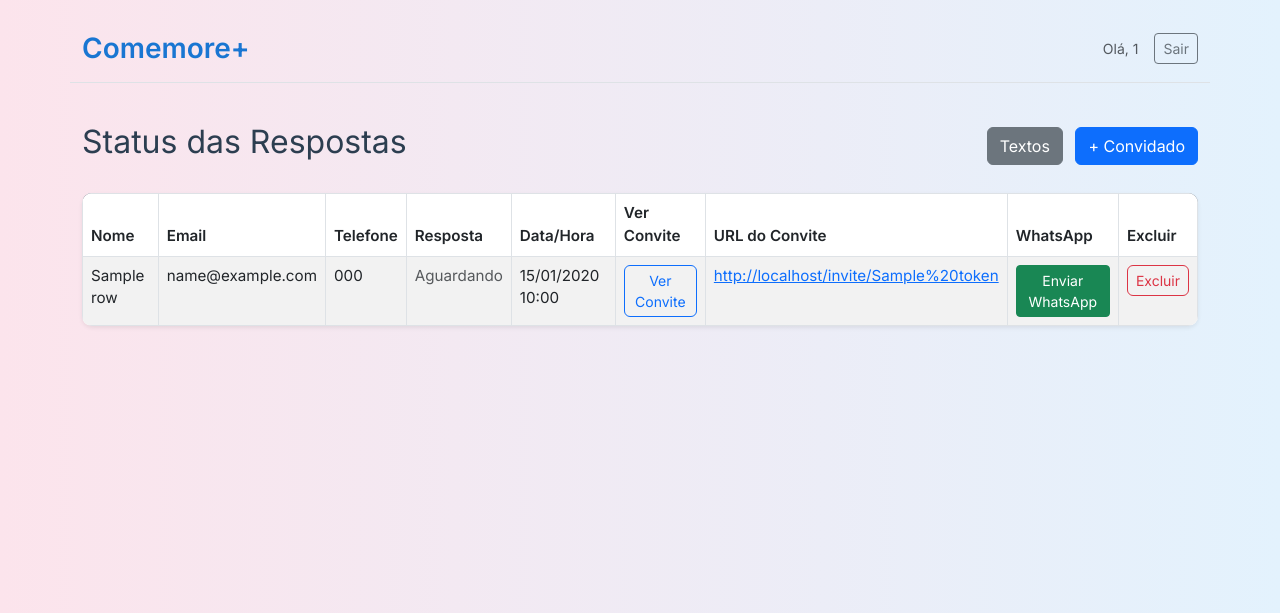
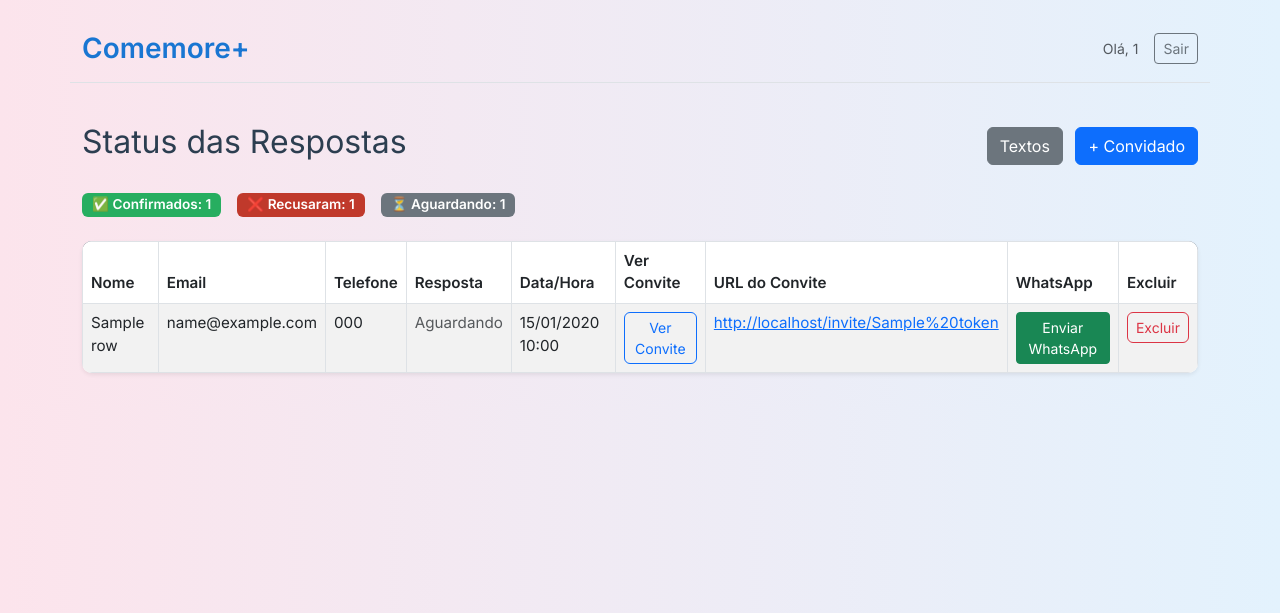
Before and after one commit to Paulo-Marcelo-Git/project_rsvp_birthday, a Flask app: template backend/templates/admin_responses.html in a window 1280 px wide. Shown: the top 613 px of the page. Run offline with Flask 3, Linux system fonts and the light colour scheme; the visitor is signed in with stand-in values (Sample User, id 1); the template is opened without the code that fills it: most values are stand-ins (such as "Sample title", 1, 10 or a date in 2020).

Commit message:
feat(estilização) estilização do projeto

```diff
--- a/backend/app.py
+++ b/backend/app.py
@@ -50,7 +50,6 @@ def logout():
     flash("Sessão encerrada.", "info")
     return redirect(url_for("login"))
 
-# ---- CONEXÃO DB ----
 def get_connection():
     return pymysql.connect(
         host=os.getenv('DB_HOST','localhost'),
@@ -62,7 +61,6 @@ def get_connection():
         init_command='SET NAMES utf8mb4'
     )
 
-# ---- ROTA DO CONVITE ----
 @app.route('/invite/<token>', methods=['GET','POST'])
 def invite(token):
     conn = get_connection()
@@ -100,7 +98,6 @@ def invite(token):
         post_no_text  = texts.get('post_no_text')
     )
 
-# ---- ROTAS DE ADMIN ----
 @app.route("/admin/respostas")
 @login_required
 def respostas():
@@ -123,7 +120,6 @@ def respostas():
         )
         texts = {r['key']: r['value'] for r in cursor.fetchall()}
 
-    # Adiciona o link do WhatsApp a cada convidado
     for row in convidados:
         if row['phone']:
             phone_clean = (
@@ -138,10 +134,17 @@ def respostas():
         else:
             row['whatsapp_url'] = None
 
+    total_sim = sum(1 for c in convidados if c['response'] == 'yes')
+    total_nao = sum(1 for c in convidados if c['response'] == 'no')
+    total_aguardando = sum(1 for c in convidados if c['response'] is None)
+
     return render_template(
         'admin_responses.html',
         convidados=convidados,
-        texts=texts
+        texts=texts,
+        total_sim=total_sim,
+        total_nao=total_nao,
+        total_aguardando=total_aguardando
     )
 
 @app.route("/admin/convidados/add", methods=['POST'])
--- a/backend/templates/admin_responses.html
+++ b/backend/templates/admin_responses.html
@@ -17,15 +17,20 @@
   <div class="d-flex justify-content-between align-items-center mb-4">
     <h2>Status das Respostas</h2>
     <div>
-      <button class="btn btn-secondary me-2" data-bs-toggle="modal" data-bs-target="#modalTextos">
-        Textos
-      </button>
-      <button class="btn btn-primary" data-bs-toggle="modal" data-bs-target="#modalAdd">
-        + Convidado
-      </button>
+      <button class="btn btn-secondary me-2" data-bs-toggle="modal" data-bs-target="#modalTextos">Textos</button>
+      <button class="btn btn-primary" data-bs-toggle="modal" data-bs-target="#modalAdd">+ Convidado</button>
     </div>
   </div>
 
+  <!-- Contadores -->
+  <div class="mb-4 d-flex gap-3">
+    <div class="badge bg-success">✅ Confirmados: {{ total_sim }}</div>
+    <div class="badge bg-danger">❌ Recusaram: {{ total_nao }}</div>
+    <div class="badge bg-secondary">⏳ Aguardando: {{ total_aguardando }}</div>
+  </div>
+
+  <!-- Tabela para desktop -->
+  <div class="d-none d-md-block">
     <table class="table table-striped table-bordered shadow-sm">
       <thead>
         <tr>
@@ -57,10 +62,7 @@
           </td>
           <td>{{ row.response_date.strftime("%d/%m/%Y %H:%M") if row.response_date else '-' }}</td>
           <td>
-          <a href="{{ url_for('invite', token=row.token) }}"
-             class="btn btn-sm btn-outline-primary" target="_blank">
-            Ver Convite
-          </a>
+            <a href="{{ url_for('invite', token=row.token) }}" class="btn btn-sm btn-outline-primary" target="_blank">Ver Convite</a>
           </td>
           <td>
             <a href="{{ url_for('invite', token=row.token, _external=True) }}" target="_blank">
@@ -69,9 +71,7 @@
           </td>
           <td>
             {% if row.whatsapp_url %}
-            <a href="{{ row.whatsapp_url }}" target="_blank" class="btn btn-sm btn-success">
-              Enviar WhatsApp
-            </a>
+              <a href="{{ row.whatsapp_url }}" target="_blank" class="btn btn-sm btn-success">Enviar WhatsApp</a>
             {% else %}
               <span class="text-muted">Sem número</span>
             {% endif %}
@@ -86,6 +86,51 @@
         {% endfor %}
       </tbody>
     </table>
+  </div>
+
+  <!-- Cartões para mobile -->
+  <div class="d-block d-md-none">
+    <div class="d-flex flex-column gap-3">
+      {% for row in convidados %}
+      <div class="card shadow-sm">
+        <div class="card-body">
+          <h5 class="card-title mb-2">{{ row.name }}</h5>
+          <p class="mb-1"><strong>Email:</strong> {{ row.email or '-' }}</p>
+          <p class="mb-1"><strong>Telefone:</strong> {{ row.phone or '-' }}</p>
+          <p class="mb-1">
+            <strong>Resposta:</strong>
+            {% if row.response == 'yes' %}
+              <span class="badge bg-success">Sim</span>
+            {% elif row.response == 'no' %}
+              <span class="badge bg-danger">Não</span>
+            {% else %}
+              <span class="text-muted">Aguardando</span>
+            {% endif %}
+          </p>
+          <p class="mb-2"><strong>Data/Hora:</strong> {{ row.response_date.strftime("%d/%m/%Y %H:%M") if row.response_date else '-' }}</p>
+
+          <div class="d-flex flex-wrap gap-2">
+            <a href="{{ url_for('invite', token=row.token) }}" class="btn btn-sm btn-outline-primary" target="_blank">Ver Convite</a>
+            {% if row.whatsapp_url %}
+              <a href="{{ row.whatsapp_url }}" class="btn btn-sm btn-success" target="_blank">WhatsApp</a>
+            {% endif %}
+            <form action="{{ url_for('delete_convidado', id=row.id) }}" method="post"
+                  onsubmit="return confirm('Excluir {{ row.name }}?')">
+              <button class="btn btn-sm btn-outline-danger">Excluir</button>
+            </form>
+          </div>
+
+          <div class="mt-2 small">
+            <strong>URL do Convite:</strong><br>
+            <a href="{{ url_for('invite', token=row.token, _external=True) }}" target="_blank">
+              {{ url_for('invite', token=row.token, _external=True) }}
+            </a>
+          </div>
+        </div>
+      </div>
+      {% endfor %}
+    </div>
+  </div>
 </div>
 
 <!-- Modal: adicionar convidado -->
```
Lines whose indentation alone changed are shown as unchanged.
